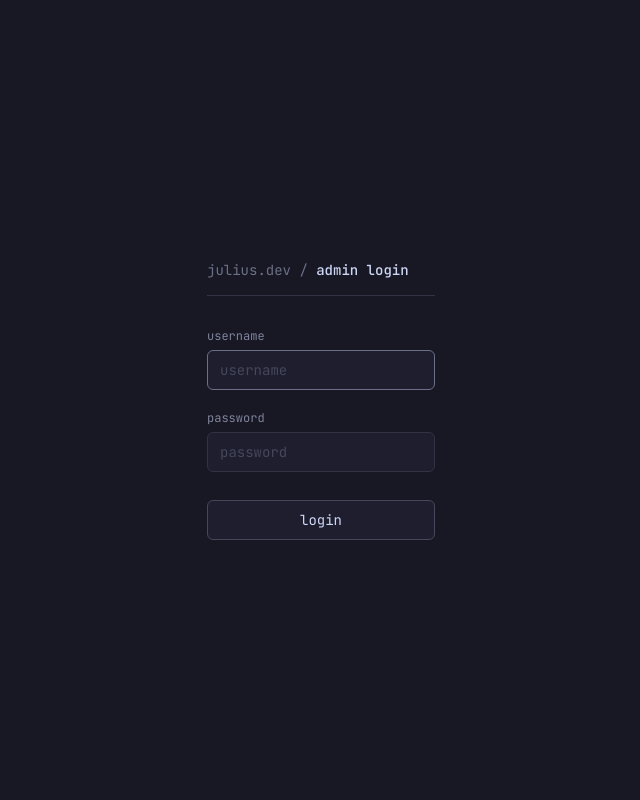
After one commit to E1480/flaskly, a Flask app: page /9699f64f7f06427b1d4d1679b195a5b898eda467/admin/login in a window 1280 px wide. The commit adds this page. Shown: the whole page, without its empty margins (319-959 px from the left). Run offline with Flask 3, Linux system fonts and the light colour scheme.

Commit message:
Updated: Website added admin and whatnot

```diff
--- a/app.py
+++ b/app.py
@@ -1,8 +1,13 @@
-from flask import Flask, render_template, request
+from flask import Flask, render_template, request, redirect, flash, session
 import os
+from dotenv import load_dotenv
+from db import Database
+
+load_dotenv()
 
 app = Flask(__name__)
-
+app.secret_key = os.getenv("KEY")
+db = Database()
 
 @app.route('/')
 def _root():
@@ -19,13 +24,46 @@ def _projects():
 @app.route('/contact', methods=['GET', 'POST'])
 def _contact():
     if request.method == 'POST':
-        print("Received contact form submission:")
-        print("Name:", request.form.get('name'))
-        print("Email:", request.form.get('email'))
-        print("Subject:", request.form.get('subject'))
-        print("Message:", request.form.get('message'))
-        pass
+        db.add_message(
+            name=request.form['name'],
+            email=request.form['email'],
+            subject=request.form.get('subject', '—'),
+            message=request.form['message']
+        )
+        flash('message sent!')
     return render_template('contact.html')
+
+
+@app.route('/9699f64f7f06427b1d4d1679b195a5b898eda467/admin/login', methods=['GET', 'POST'])
+def login():
+    if request.method == 'POST':
+        if request.form['username'] == os.getenv('user') and request.form['password'] == os.getenv('pass'):
+            session['logged_in'] = True
+            return redirect('/9699f64f7f06427b1d4d1679b195a5b898eda467/admin')
+        flash('invalid credentials')
+    return render_template('login.html')
+
+@app.route('/9699f64f7f06427b1d4d1679b195a5b898eda467/admin')
+def _admin():
+    if not session.get('logged_in'):
+        return redirect('/9699f64f7f06427b1d4d1679b195a5b898eda467/admin/login')
+
+    messages = db.get_all_messages()
+    return render_template('messages.html', messages=messages)
+
+@app.route('/9699f64f7f06427b1d4d1679b195a5b898eda467/admin/logout')
+def admin_logout():
+    session.clear()
+    return redirect('/9699f64f7f06427b1d4d1679b195a5b898eda467/admin/login')
+
+@app.route('/9699f64f7f06427b1d4d1679b195a5b898eda467/admin/messages/delete', methods=['POST'])
+def delete_message():
+    if not session.get('logged_in'):
+        return redirect('/9699f64f7f06427b1d4d1679b195a5b898eda467/admin/login')
+    message_id = int(request.form['message_id'])
+    db.delete_message(message_id)
+    flash('message deleted')
+    return redirect('/9699f64f7f06427b1d4d1679b195a5b898eda467/admin')
 
 if __name__ == "__main__":
     app.run(host="0.0.0.0", port=int(os.environ.get("PORT", 5000)), debug=True)
--- a/pyproject.toml
+++ b/pyproject.toml
@@ -5,6 +5,9 @@ description = "Add your description here"
 readme = "README.md"
 requires-python = ">=3.14"
 dependencies = [
+    "dotenv>=0.9.9",
     "flask>=3.1.3",
+    "flask-login>=0.6.3",
     "gunicorn>=25.3.0",
+    "mysql-connector-python>=9.6.0",
 ]
--- a/templates/index.html
+++ b/templates/index.html
@@ -171,19 +171,19 @@
                                     <td class="nu-idx">1</td>
                                     <td class="nu-file"><a href="/about" class="nu-link">About</a></td>
                                     <td class="nu-path-cell">/about</td>
-                                    <td><span class="nu-badge">ready</span></td>
+                                    <td><span class="nu-badge ok-badge">ready</span></td>
                                 </tr>
                                 <tr onclick="window.location.href = '/projects'">
                                     <td class="nu-idx">2</td>
                                     <td class="nu-file"><a href="/projects" class="nu-link">Projects</a></td>
                                     <td class="nu-path-cell">/projects</td>
-                                    <td><span class="nu-badge">ready</span></td>
+                                    <td><span class="nu-badge ok-badge">ready</span></td>
                                 </tr>
                                 <tr onclick="window.location.href = '/contact'">
                                     <td class="nu-idx">3</td>
                                     <td class="nu-file"><a href="/contact" class="nu-link">Contact</a></td>
                                     <td class="nu-path-cell">/contact</td>
-                                    <td><span class="nu-badge warn-badge">wip</span></td>
+                                    <td><span class="nu-badge ok-badge">ready</span></td>
                                 </tr>
                             </tbody>
                         </table>
--- /dev/null
+++ b/templates/login.html
@@ -0,0 +1,127 @@
+<!DOCTYPE html>
+<html lang="en">
+<head>
+    <meta charset="UTF-8">
+    <meta name="viewport" content="width=device-width, initial-scale=1.0">
+    <title>Login</title>
+    <style>
+        @import url('https://fonts.googleapis.com/css2?family=JetBrains+Mono:wght@400;500&display=swap');
+
+        * {
+            margin: 0;
+            padding: 0;
+            box-sizing: border-box;
+        }
+
+        html, body {
+            height: 100%;
+            background: #181825;
+            font-family: 'JetBrains Mono', monospace;
+            color: #cdd6f4;
+            display: flex;
+            align-items: center;
+            justify-content: center;
+        }
+
+        .login-box {
+            width: 100%;
+            max-width: 360px;
+            padding: 2rem;
+        }
+
+        .login-title {
+            font-size: 14px;
+            color: #6c7086;
+            margin-bottom: 2rem;
+            border-bottom: 1px solid #313244;
+            padding-bottom: 1rem;
+        }
+
+        .login-title span {
+            color: #cdd6f4;
+            font-weight: 500;
+        }
+
+        .field {
+            margin-bottom: 1.25rem;
+        }
+
+        label {
+            display: block;
+            font-size: 12px;
+            color: #7f849c;
+            margin-bottom: 6px;
+        }
+
+        input {
+            width: 100%;
+            background: #1e1e2e;
+            border: 1px solid #313244;
+            border-radius: 6px;
+            color: #cdd6f4;
+            font-family: 'JetBrains Mono', monospace;
+            font-size: 14px;
+            padding: 10px 12px;
+            outline: none;
+        }
+
+        input:focus {
+            border-color: #6c7086;
+        }
+
+        input::placeholder {
+            color: #45475a;
+        }
+
+        .error {
+            font-size: 12px;
+            color: #f38ba8;
+            margin-bottom: 1rem;
+        }
+
+        button {
+            width: 100%;
+            background: #1e1e2e;
+            border: 1px solid #45475a;
+            border-radius: 6px;
+            color: #cdd6f4;
+            font-family: 'JetBrains Mono', monospace;
+            font-size: 14px;
+            padding: 10px;
+            cursor: pointer;
+            margin-top: 0.5rem;
+        }
+
+        button:hover {
+            border-color: #6c7086;
+            background: #313244;
+        }
+    </style>
+</head>
+<body>
+
+    <div class="login-box">
+        <p class="login-title">julius.dev / <span>admin login</span></p>
+
+        <form method="POST" action="/9699f64f7f06427b1d4d1679b195a5b898eda467/admin/login">
+            <div class="field">
+                <label for="username">username</label>
+                <input type="text" id="username" name="username" placeholder="username" autofocus required />
+            </div>
+            <div class="field">
+                <label for="password">password</label>
+                <input type="password" id="password" name="password" placeholder="password" required />
+            </div>
+
+            {% with messages = get_flashed_messages() %}
+                {% if messages %}
+                    <p class="error">{{ messages[0] }}</p>
+                {% endif %}
+            {% endwith %}
+
+            <button type="submit">login</button>
+        </form>
+    </div>
+
+</body>
+</html>
```
Also changed, not shown: db.py (added, +40 -0 lines), templates/9699f64f7f06427b1d4d1679b195a5b898eda467.html (added, +210 -0 lines), templates/about.html (+6 -7 lines), templates/messages.html (added, +32 -0 lines), templates/projects.html (+9 -8 lines), 2 other files.
